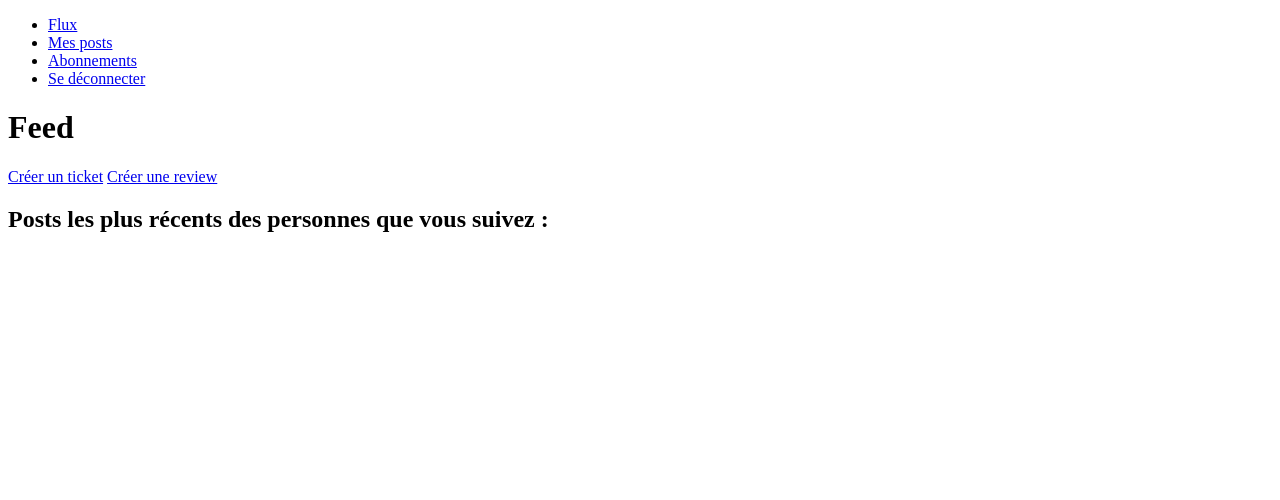
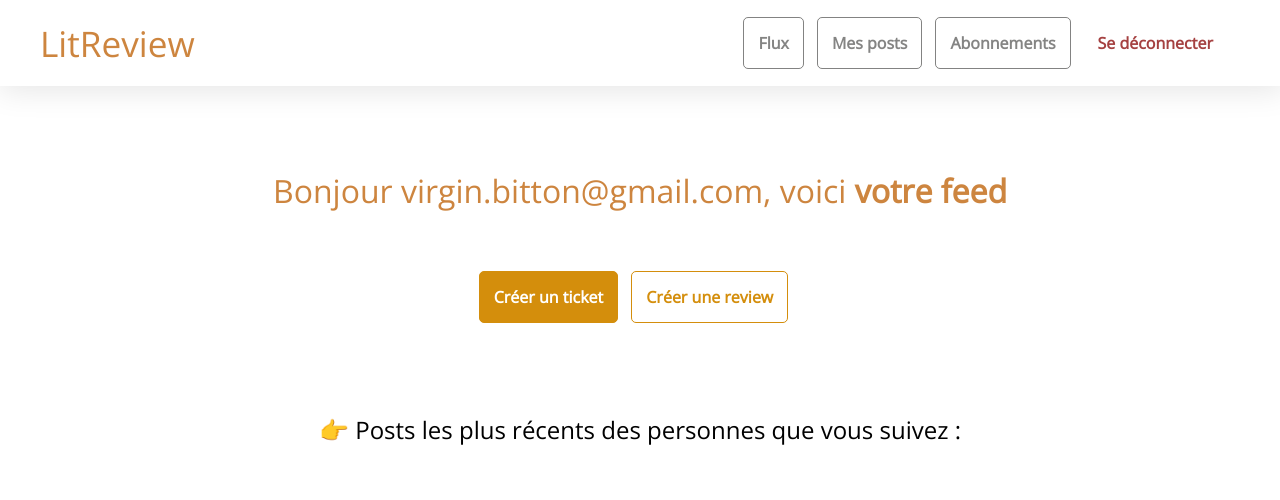
Before and after one commit to Virgin75/project9-OC, a Django app: page /app/feed/ in a window 1280 px wide. Shown: the top 500 px of the page. Run offline with Django 3.2, Linux system fonts and the light colour scheme; a user stored in the database is signed in; data comes from the database, SQL or seed files in the repository; both versions use the stored data as it was after the commit.

Commit message:
ajout de styles css

```diff
--- a/bookreviews/templates/bookreviews/base.html
+++ b/bookreviews/templates/bookreviews/base.html
@@ -2,26 +2,31 @@
 <html lang="fr">
 <head>
     <link rel="stylesheet" href="/static/styles.css">
+    <link rel="stylesheet" href="https://fonts.googleapis.com/css?family=Open+Sans">
     <title>AppTitle</title>
 </head>
 
 <body>
     <header>
-        <ul>
-            <li><a href="{% url 'feed_view'%}">Flux</a></li>
-            <li><a href="{% url 'my_posts_view'%}">Mes posts</a></li>
-            <li><a href="{% url 'follow_view'%}">Abonnements</a></li>
-            <li><a href="/registration/logout/">Se déconnecter</a></li>
-        </ul>
+            <a class="first-item" href="{% url 'feed_view'%}">LitReview</a>
+            <a class="menu-item" href="{% url 'feed_view'%}">Flux</a>
+            <a class="menu-item" href="{% url 'my_posts_view'%}">Mes posts</a>
+            <a class="menu-item" href="{% url 'follow_view'%}">Abonnements</a>
+            <a class="last-item" href="/registration/logout/">Se déconnecter</a>
     </header>
+
     {% if messages %}
-    <ul class="messages">
+    <div class="messages">
     {% for message in messages %}
-        <li {% if message.tags %} class="{{ message.tags }}"{% endif %}>{{ message }}</li>
+        <div class="message {{ message.tags }}">
+            <span>{{ message }}</span>
+        </div>
     {% endfor %}
-    </ul>
+    </div>
     {% endif %}
+    <section class="main">
         {% block content %}
         {% endblock %}
+    </section>
 </body>
 </html>
--- a/bookreviews/templates/bookreviews/create-review.html
+++ b/bookreviews/templates/bookreviews/create-review.html
@@ -2,7 +2,7 @@
 
 {% block content %}
     <h1>Créer une nouvelle review</h1>
-    <h2>1. Créer un nouveau ticket</h2>
+    <h2 class="subtitle">1. Créer un nouveau ticket</h2>
     <form method="post" enctype="multipart/form-data">
         {% csrf_token %}
         {% for field in ticket_form %}
@@ -18,7 +18,7 @@
           </p>
         {% endfor %}
         <hr>
-        <h2>2. Créer la review liée à ce ticket</h2>
+        <h2 class="subtitle">2. Créer la review liée à ce ticket</h2>
         {% for field in review_form %}
           <p>
             {{ field.label_tag }}<br>
--- a/bookreviews/templates/bookreviews/feed.html
+++ b/bookreviews/templates/bookreviews/feed.html
@@ -1,18 +1,18 @@
 {% extends "bookreviews/base.html" %}
 
 {% block content %}
-    <h1>Feed</h1>
-    <div>
-        <a href="{% url 'create_ticket_view'%}">Créer un ticket</a>
-        <a href="{% url 'create_review_view'%}">Créer une review</a>
+    <h1>Bonjour {{ user.email }}, voici <b>votre feed</b></h1>
+    <div class="btn-container">
+        <a class="primary-btn" href="{% url 'create_ticket_view'%}">Créer un ticket</a>
+        <a class="secondary-btn" href="{% url 'create_review_view'%}">Créer une review</a>
     </div>
     <div>
-        <h2>Posts les plus récents des personnes que vous suivez :</h2>
+        <h2 class="subtitle">👉 Posts les plus récents des personnes que vous suivez :</h2>
         <div>
             {% for post in posts %}
                 {% if post.content_type == 'TICKET' %}
                     <div class="ticket-container">
-                        <div>
+                        <div class="metadata">
                             {% if user == post.user %}
                             <span class="you">Vous avez créé ce ticket</span>
                             {% else %}
@@ -23,15 +23,15 @@
                         <h2>{{ post.title }}</h2>
                         <div><span>{{ post.descripton }}</span></div>
                         <img class="cover" src="/media/{{ post.image }}" alt="image de couverture du ticket" />
-                        <div>
-                            <a href="{% url 'create_review_from_ticket_view' ticket_id=post.id%}">Créer une review</a>
+                        <div class="card-btn-container">
+                            <a class="secondary-btn" href="{% url 'create_review_from_ticket_view' ticket_id=post.id%}">Créer une review</a>
                         </div>
                     </div>
 
 
                 {% elif post.content_type == 'REVIEW' %}
                 <div class="review-container">
-                    <div>
+                    <div class="metadata">
                         {% if user == post.user %}
                             <span class="you">Vous avez créé cette review</span>
                             {% else %}
@@ -45,7 +45,7 @@
                         <span>{{ post.body }}</span>
                     </div>
                     <div class="ticket-container">
-                        <div>
+                        <div class="metadata">
                             {% if user == post.ticket.user %}
                             <span class="you">Vous avez créé ce ticket</span>
                             {% else %}
--- a/static/styles.css
+++ b/static/styles.css
@@ -1,19 +1,24 @@
+body {
+  font-family: 'Open Sans';
+  margin: 0px;
+}
 .ticket-container {
-  border: 1px solid grey;
+  border: 1px solid #80808063;
   border-radius: 7px;
-  padding: 22px;
+  padding: 50px;
   margin-top: 12px;
   margin-bottom: 12px;
-  max-width: 600px;
+  min-width: 67vw;
+  background-color: white;
 }
 
 .review-container {
-  border: 1px solid rgb(143, 141, 28);
   border-radius: 7px;
-  padding: 22px;
+  padding: 50px;
   margin-top: 12px;
   margin-bottom: 12px;
-  max-width: 600px;
+  min-width: 67vw;
+  background-color: #cd853f14;
 }
 
 .cover {
@@ -39,3 +44,198 @@
   width: 20px;
   height: 20px;
 }
+header {
+  height: 86px;
+  display: flex;
+  justify-content: center;
+  align-items: center;
+  position: fixed;
+  background-color: white;
+  width: 100vw;
+  top: 0px;
+  -webkit-box-shadow: 2px 2px 31px 3px rgba(0, 0, 0, 0.1);
+  -moz-box-shadow: 2px 2px 31px 3px rgba(0, 0, 0, 0.1);
+  box-shadow: 2px 2px 31px 3px rgba(0, 0, 0, 0.1);
+}
+
+.menu-item {
+  text-decoration: none;
+  padding: 14px;
+  border: 1px solid rgba(73, 73, 72, 0.678);
+  border-radius: 5px;
+  margin-right: 13px;
+  color: rgb(73, 73, 72, 0.678);
+  font-weight: 700;
+}
+
+.menu-item:hover {
+  text-decoration: none;
+  padding: 14px;
+  border: 1px solid rgb(212, 142, 12);
+  background-color: rgb(212, 142, 12);
+  border-radius: 5px;
+  margin-right: 13px;
+  color: white;
+  font-weight: 700;
+}
+
+.last-item {
+  text-decoration: none;
+  padding: 14px;
+  margin-right: 53px;
+  color: rgb(165, 65, 65);
+  font-weight: 700;
+  border: none;
+}
+
+.last-item:hover {
+  text-decoration: none;
+  padding: 14px;
+  margin-right: 53px;
+  color: rgb(73, 24, 24);
+  font-weight: 700;
+  border: none;
+}
+
+.first-item {
+  margin-right: auto;
+  text-decoration: none;
+  font-size: 2.2em;
+  color: peru;
+  font-weight: 300;
+  margin-left: 40px;
+}
+
+h1 {
+  font-size: 2em;
+  color: peru;
+  font-weight: 300;
+  padding-bottom: 33px;
+  text-align: center;
+}
+
+.main {
+  margin-top: 142px;
+  margin-bottom: 100px;
+  display: flex;
+  flex-direction: column;
+  align-items: center;
+}
+
+.primary-btn,
+.secondary-btn:hover,
+button {
+  text-decoration: none;
+  padding: 14px;
+  border: 1px solid rgb(212, 142, 12);
+  background-color: rgb(212, 142, 12);
+  border-radius: 5px;
+  margin-right: 13px;
+  color: white;
+  font-weight: 700;
+}
+
+.primary-btn:hover {
+  text-decoration: none;
+  padding: 14px;
+  border: 1px solid rgb(212, 142, 12);
+  background-color: rgb(148, 101, 13);
+  border-radius: 5px;
+  margin-right: 13px;
+  color: white;
+  font-weight: 700;
+}
+
+.secondary-btn {
+  text-decoration: none;
+  padding: 14px;
+  border: 1px solid rgb(212, 142, 12);
+  border-radius: 5px;
+  margin-right: 13px;
+  color: rgb(212, 142, 12);
+  font-weight: 700;
+}
+
+.btn-container {
+  display: flex;
+  padding-bottom: 35px;
+}
+
+.subtitle {
+  font-weight: 200;
+  text-align: center;
+  padding-bottom: 35px;
+  padding-top: 35px;
+}
+
+.metadata {
+  display: flex;
+  justify-content: space-between;
+}
+
+.card-btn-container {
+  display: flex;
+  justify-content: flex-end;
+}
+
+input,
+textarea {
+  border: 1px solid peru;
+  padding: 10px;
+  border-radius: 5px;
+  margin-top: 12px;
+}
+
+input:focus,
+textarea:focus {
+  border-color: rgb(151, 91, 31);
+}
+
+.user-follow {
+  display: flex;
+  border: 1px solid rgba(128, 128, 128, 0.466);
+  border-radius: 4px;
+  justify-content: space-between;
+  align-items: center;
+  min-width: 50vw;
+  margin-bottom: 6px;
+  padding-left: 53px;
+}
+
+.user-follow-bis {
+  display: flex;
+  border-radius: 4px;
+  justify-content: space-between;
+  align-items: center;
+  min-width: 50vw;
+  margin-bottom: 6px;
+  padding-left: 53px;
+  background-color: #cd853f14;
+  padding-top: 20px;
+  padding-bottom: 20px;
+}
+
+.message {
+  position: fixed;
+  display: flex;
+  justify-content: center;
+  align-items: center;
+  bottom: 33px;
+  left: 33px;
+  height: 80px;
+  width: 33vw;
+  border-radius: 5px;
+  background-color: white;
+}
+
+.success {
+  background-color: rgba(19, 66, 18, 0.151);
+  font-weight: 400;
+  color: green;
+}
+
+.error {
+  background-color: rgba(255, 0, 0, 0.11);
+  font-weight: 400;
+  color: red;
+}
```
Also changed, not shown: bookreviews/templates/bookreviews/follow.html (+5 -5 lines), bookreviews/templates/bookreviews/my-posts.html (+12 -12 lines), db.sqlite3, media/images/Capture_décran_du_2020-11-11_12-10-08_ve4ByJX.png (added).
